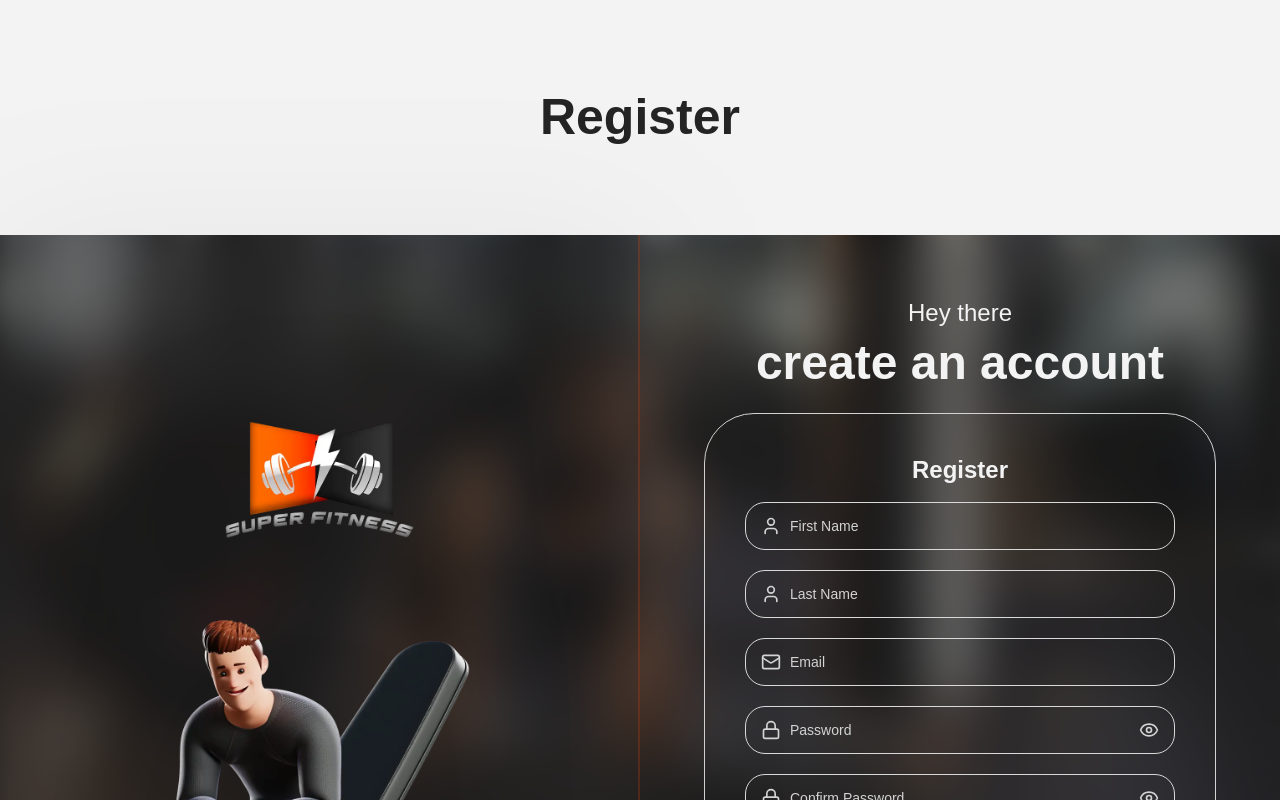
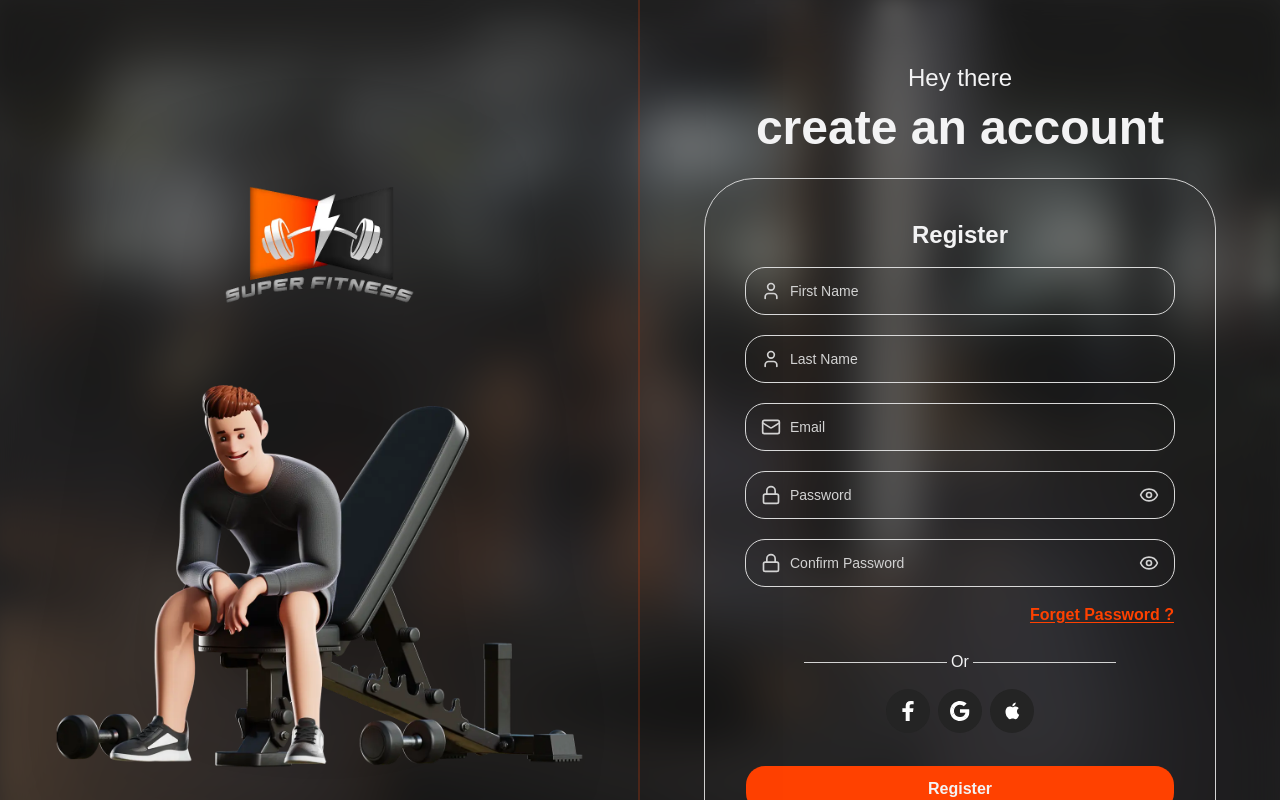
Before and after one commit to engmaggi/super-fitness, a React (Vite) app: page /register in a window 1280 px wide. Shown: the top 800 px of the page. Built offline with nearby package versions, Linux system fonts and the light colour scheme.

Commit message:
feat/auth "removeing wrong header"

```diff
--- a/src/App.tsx
+++ b/src/App.tsx
@@ -1,4 +1,4 @@
-import { createBrowserRouter, RouterProvider, type RouteObject } from "react-router-dom";
+import { useRoutes, type RouteObject } from "react-router-dom";
 import AuthLayout from "@/features/auth/components/auth-layout";
 import RegisterPage from "@/features/auth/pages/register";
 import DesignPage from "@/features/design-system/pages/design";
@@ -15,24 +15,18 @@ function pages(): RouteObject[] {
     {
       element: <AuthLayout />,
       children: [
-        { path: "login", element: <LoginPage />, handle: { headerKey: "auth.login" }  },
-        { path: "register", element: <RegisterPage />, handle: {headerKey: "auth.register"} },
+        { path: "login", element: <LoginPage /> },
+        { path: "register", element: <RegisterPage /> },
         // { path: "auth/reset-password", element: <ResetPasswordPage /> },
-        {
-          path: "auth/change-password",
-          element: <ChangePasswordPage />,
-          handle: { headerKey: "auth.changePasswordTitle" },
-        },
+        { path: "auth/change-password", element: <ChangePasswordPage /> },
       ],
     },
   ];
 }
 
-const router = createBrowserRouter([
-  { element: <LocaleLayout locale="en" />, children: pages() },
-  { path: "ar", element: <LocaleLayout locale="ar" />, children: pages() },
-]);
-
 export default function App() {
-  return <RouterProvider router={router} />;
+  return useRoutes([
+    { element: <LocaleLayout locale="en" />, children: pages() },
+    { path: "ar", element: <LocaleLayout locale="ar" />, children: pages() },
+  ]);
 }
--- a/src/features/auth/components/auth-layout.tsx
+++ b/src/features/auth/components/auth-layout.tsx
@@ -1,13 +1,7 @@
 import authBg from "@/assets/auth-bg.webp";
 import authImage from "@/features/auth/assets/auth-side-img.webp";
-import { useTranslation } from "react-i18next";
-import { Outlet, useMatches } from "react-router-dom";
+import { Outlet } from "react-router-dom";
 export default function AuthLayout() {
-  const { t } = useTranslation();
-  const matches = useMatches();
-  const headerKey = matches
-   .map((match) => match.handle as { headerKey: string } | undefined)
-   .findLast((handle) => handle?.headerKey)?.headerKey
 
   return (
     // Main wrapper: restricts height to viewport and prevents full-page scrolling
@@ -18,12 +12,6 @@ export default function AuthLayout() {
         style={{ backgroundImage: `url(${authBg})` }}
       />
 
-      {/* Foreground overlay */}
-      {headerKey && (
-      <div className="relative z-10 flex w-full flex-col items-center justify-center bg-foreground py-20 px-auto" >
-      <h1 className="text-50 font-bold font-heading text-surface">{t(headerKey)}</h1>
-      </div>
-      ) }
       {/* Content container: stacks vertically on mobile, horizontally on desktop */}
       <div className="relative z-10 flex h-full w-full flex-1 flex-col items-center justify-center bg-background/60 backdrop-blur-xl xl:flex-row xl:rtl:flex-row-reverse">
         {/* Illustration section */}
--- a/src/main.tsx
+++ b/src/main.tsx
@@ -1,6 +1,7 @@
 import { ThemeProvider } from "next-themes"
 import { StrictMode } from "react"
 import { createRoot } from "react-dom/client"
+import { BrowserRouter } from "react-router-dom"
 import App from "./App.tsx"
 import { Toaster } from "./components/ui/sonner.tsx"
 import "./index.css"
@@ -9,8 +10,10 @@ import "./lib/i18n.ts"
 createRoot(document.getElementById("root")!).render(
   <StrictMode>
     <ThemeProvider attribute="class" defaultTheme="dark" forcedTheme="dark">
-      <App />
-      <Toaster />
+      <BrowserRouter>
+        <App />
+        <Toaster />
+      </BrowserRouter>
     </ThemeProvider>
   </StrictMode>,
 )
```
